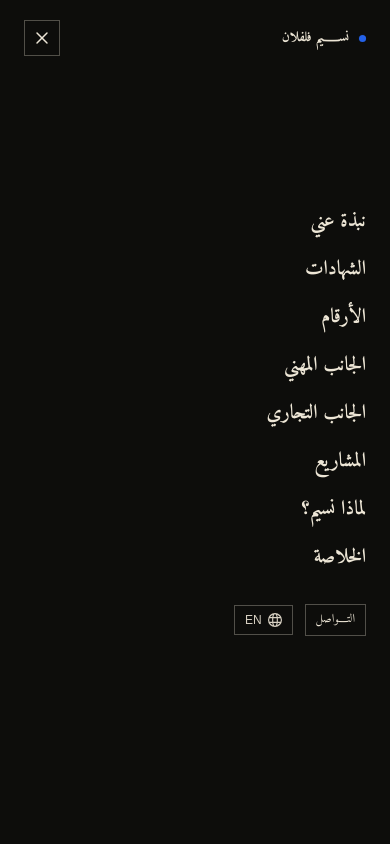
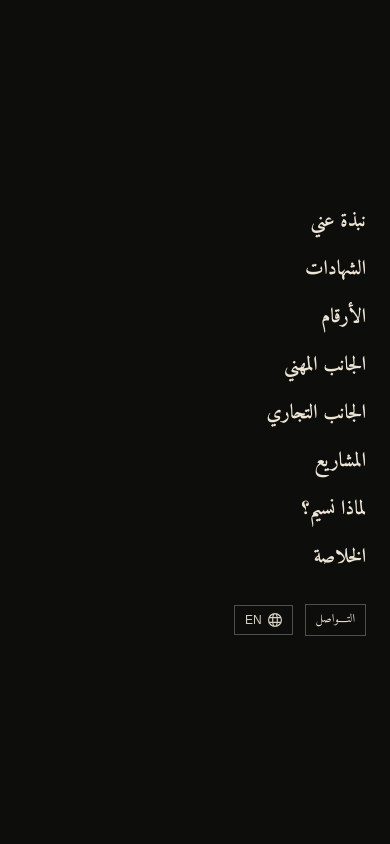
Before and after one commit to Manar-k/Naseem-Portfolio, a React (Vite) app: page / in a window 390 px wide. Both pictures are taken after a click on the button "فتح القائمة". Shown: the top 844 px of the page. Built offline with nearby package versions, Linux system fonts and the light colour scheme.

Commit message:
Modifed: Codes

```diff
--- a/src/components/Header.tsx
+++ b/src/components/Header.tsx
@@ -1,4 +1,5 @@
 import { useEffect, useState } from 'react'
+import { createPortal } from 'react-dom'
 import { useTranslation } from 'react-i18next'
 import { useMotionValueEvent, useScroll } from 'motion/react'
 import { IconMenu2, IconX } from '@tabler/icons-react'
@@ -93,8 +94,9 @@ export function Header() {
         </div>
       </Container>
 
-      {menuOpen ? (
-        <div className="fixed inset-0 z-0 flex flex-col overflow-y-auto bg-bg lg:hidden">
+      {menuOpen
+        ? createPortal(
+            <div className="fixed inset-0 z-header flex flex-col overflow-y-auto bg-bg lg:hidden">
               <Container className="flex min-h-full flex-col justify-center gap-6 py-24">
                 <nav className="flex flex-col gap-5" aria-label="Mobile">
                   {NAV_ITEMS.map((item) => (
@@ -113,8 +115,10 @@ export function Header() {
                   <LanguageSwitcher />
                 </div>
               </Container>
-        </div>
-      ) : null}
+            </div>,
+            document.body,
+          )
+        : null}
     </header>
   )
 }
--- a/src/data/profile.ts
+++ b/src/data/profile.ts
@@ -99,6 +99,7 @@ export interface LocaleContent {
     emailLabel: string
     linkedinLabel: string
     phoneLabel: string
+    whatsappLabel: string
     locationLabel: string
   }
 }
@@ -293,6 +294,7 @@ export const profile: Record<Lang, LocaleContent> = {
       emailLabel: 'البريد الإلكتروني',
       linkedinLabel: 'لينكدإن',
       phoneLabel: 'الجوال',
+      whatsappLabel: 'واتساب',
       locationLabel: 'الموقع',
     },
   },
@@ -492,6 +494,7 @@ export const profile: Record<Lang, LocaleContent> = {
       emailLabel: 'Email',
       linkedinLabel: 'LinkedIn',
       phoneLabel: 'Phone',
+      whatsappLabel: 'WhatsApp',
       locationLabel: 'Location',
     },
   },
--- a/src/sections/Contact.tsx
+++ b/src/sections/Contact.tsx
@@ -1,11 +1,11 @@
-import { IconBrandLinkedin, IconMapPin } from '@tabler/icons-react'
+import { IconBrandLinkedin, IconBrandWhatsapp, IconMapPin } from '@tabler/icons-react'
 import { profile } from '../data/profile'
 import { useLang } from '../hooks/useLang'
 import { Reveal } from '../components/Reveal'
 import { RoleCycler } from '../components/RoleCycler'
 // import { WordReveal } from '../components/WordReveal'
 
-const PHONE_HREF = '+966509145682'
+const WHATSAPP_URL = 'https://wa.me/966509145682'
 const EMAIL = 'Naseemfilfilan@gmail.com'
 const LINKEDIN = 'linkedin.com/in/naseem-filfilan'
 
@@ -34,25 +34,6 @@ export function Contact() {
           {content.finale.signature[1]}
         </h2>
         </Reveal>
-        {/* <WordReveal
-          as="h1"
-          text={content.finale.signature}
-          className="m-0 mb-6 block font-display text-[clamp(32px,5.2vw,80px)] font-black leading-[1.35] text-ink"
-          wordClassName="text-ink"
-          highlightWord={(word) => word.replace(/\.$/, '') === lastWord}
-          highlightClassName="text-accent"
-          stagger={0.05}
-        /> */}
-
-
-
-        {/* <Reveal delay={0.06}>
-          <div className="mb-14 flex flex-col gap-1.5 text-[clamp(14px,1.2vw,17px)] font-light leading-[1.9] text-ink/85 sm:mb-16">
-            {content.meta.roles.map((role) => (
-              <span key={role}>{role}</span>
-            ))}
-          </div>
-        </Reveal> */}
 
         <Reveal delay={0.12}>
           <div className="flex flex-wrap gap-4">
@@ -72,11 +53,13 @@ export function Contact() {
               {content.contact.linkedinLabel}
             </a>
             <a
-              href={`tel:${PHONE_HREF}`}
-              dir="ltr"
-              className=" border border-ink/35 px-8 py-4 text-[16px] text-ink transition-colors duration-300 hover:border-accent hover:text-accent"
+              href={WHATSAPP_URL}
+              target="_blank"
+              rel="noopener noreferrer"
+              className="flex items-center gap-2 text-display border border-ink/35 px-8 py-4 text-[16px] text-ink transition-colors duration-300 hover:border-accent hover:text-accent"
             >
-              +966 50 914 5682
+              <IconBrandWhatsapp className="h-4 w-4" stroke={1.75} />
+              {content.contact.whatsappLabel}
             </a>
           </div>
         </Reveal>
```
Also changed, not shown: src/sections/Professional.tsx (+1 -9 lines). Lines whose indentation alone changed are shown as unchanged.
